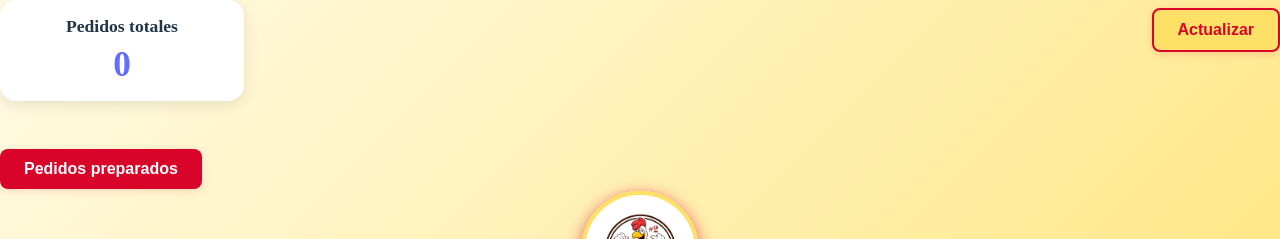
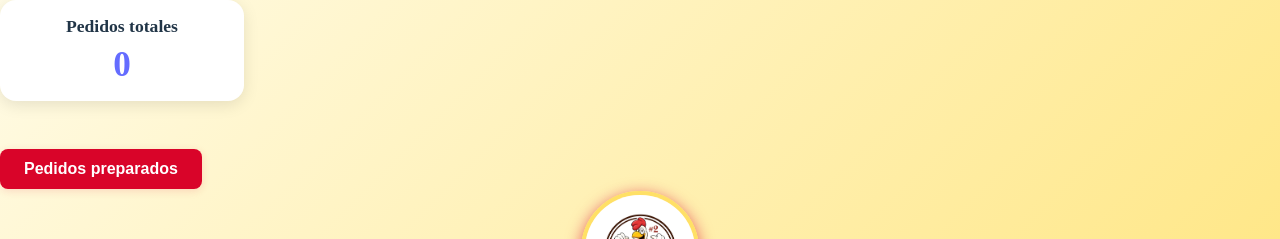
Before and after one commit to polloscesarhn-debug/Pedidos, a React (Vite) app: page / in a window 1280 px wide. Shown: the top 239 px of the page. Built offline with nearby package versions, Linux system fonts and the light colour scheme; no server answers.

Commit message:
Actualización: PWA, favicon, diseño y funcionalidad

```diff
--- a/src/App.jsx
+++ b/src/App.jsx
@@ -50,8 +50,7 @@ export default function App() {
 
   return (
     <div className="app-bg">
-      <div style={{width:'100%', display:'flex', flexDirection:'row', alignItems:'flex-start', justifyContent:'space-between'}}>
-        <div style={{display:'flex', flexDirection:'column', alignItems:'flex-start'}}>
+      <div style={{width:'100%', display:'flex', flexDirection:'column', alignItems:'flex-start'}}>
         <ContadorPedidos total={pedidos.filter(p => p.orden === 'ORDENADO').length} />
         <button
           style={{
@@ -69,24 +68,6 @@ export default function App() {
           onClick={() => setMostrarPreparados(prev => !prev)}
         >
           {mostrarPreparados ? 'Ver pedidos ordenados' : 'Pedidos preparados'}
-          </button>
-        </div>
-        <button
-          style={{
-            marginTop: '0.5rem',
-            padding: '0.7rem 1.5rem',
-            background: '#ffe066',
-            color: '#d90429',
-            border: '2px solid #d90429',
-            borderRadius: '8px',
-            fontWeight: 'bold',
-            fontSize: '1rem',
-            cursor: 'pointer',
-            boxShadow: '0 2px 8px #d9042922'
-          }}
-          onClick={() => refetch && refetch()}
-        >
-          Actualizar
         </button>
     </div>
       <header className="app-header">
```
Lines whose indentation alone changed are shown as unchanged.
